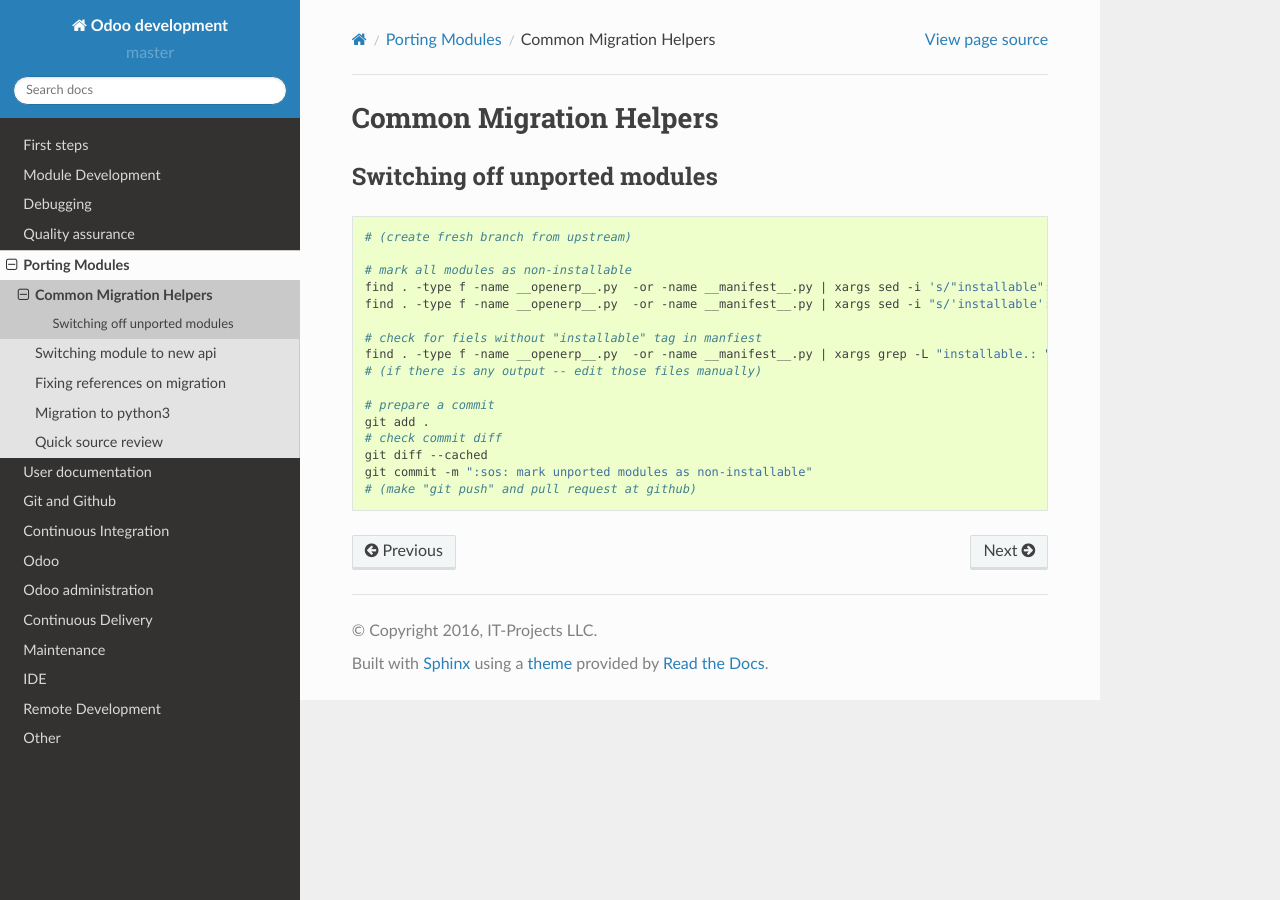
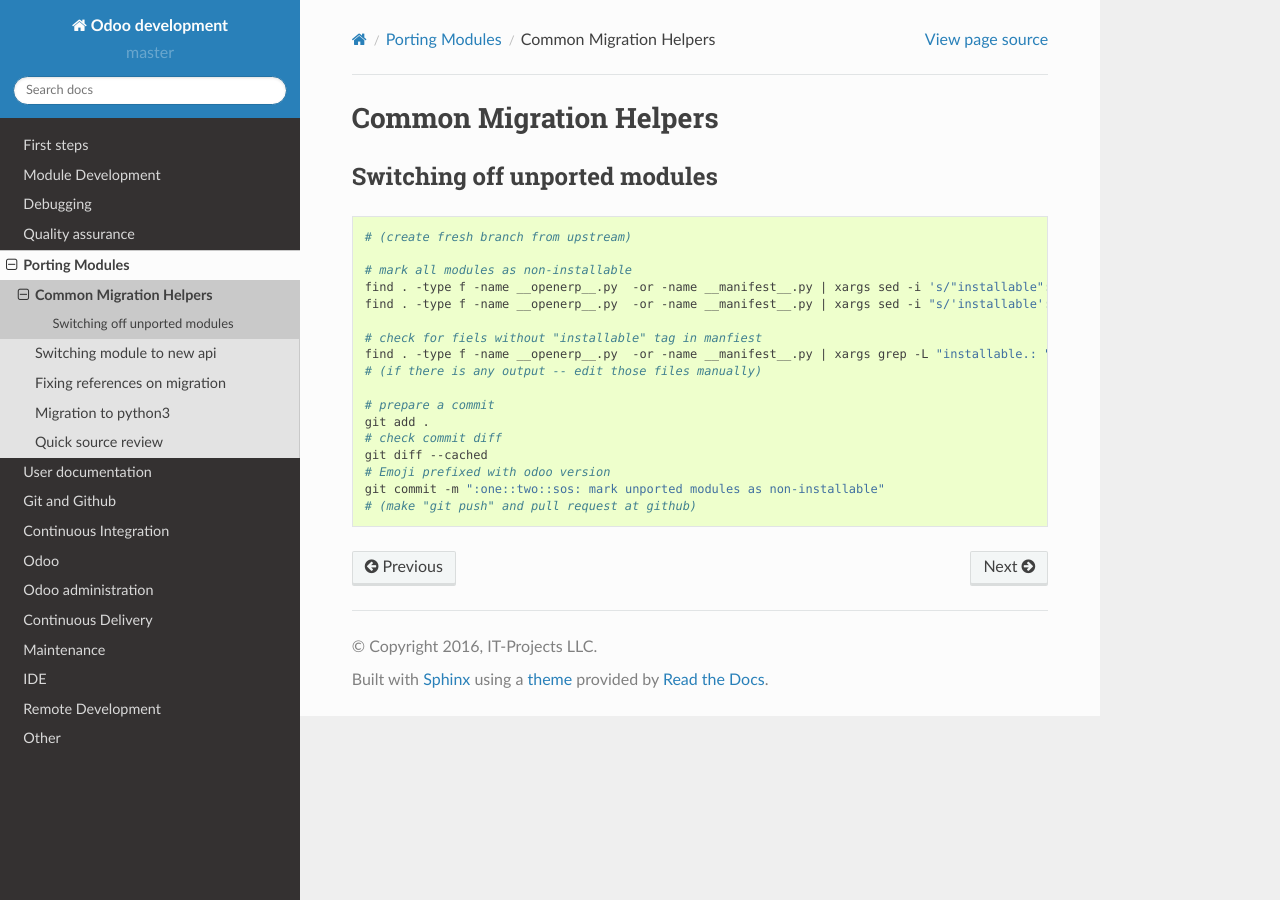
Before and after one commit to itpp-labs/odoo-development, a Sphinx documentation site: the page built from docs/migration/helpers.rst, in a window 1280 px wide. Built offline with Sphinx 7.4.7 and the Read the Docs theme 2.0.0, drawn with Linux system fonts in a browser that asks for light colours.

Commit message:
:one::two::sos:

```diff
--- a/docs/migration/helpers.rst
+++ b/docs/migration/helpers.rst
@@ -21,5 +21,6 @@ Switching off unported modules
     git add .
     # check commit diff
     git diff --cached
-    git commit -m ":sos: mark unported modules as non-installable"
+    # Emoji prefixed with odoo version
+    git commit -m ":one::two::sos: mark unported modules as non-installable"
     # (make "git push" and pull request at github)
```
